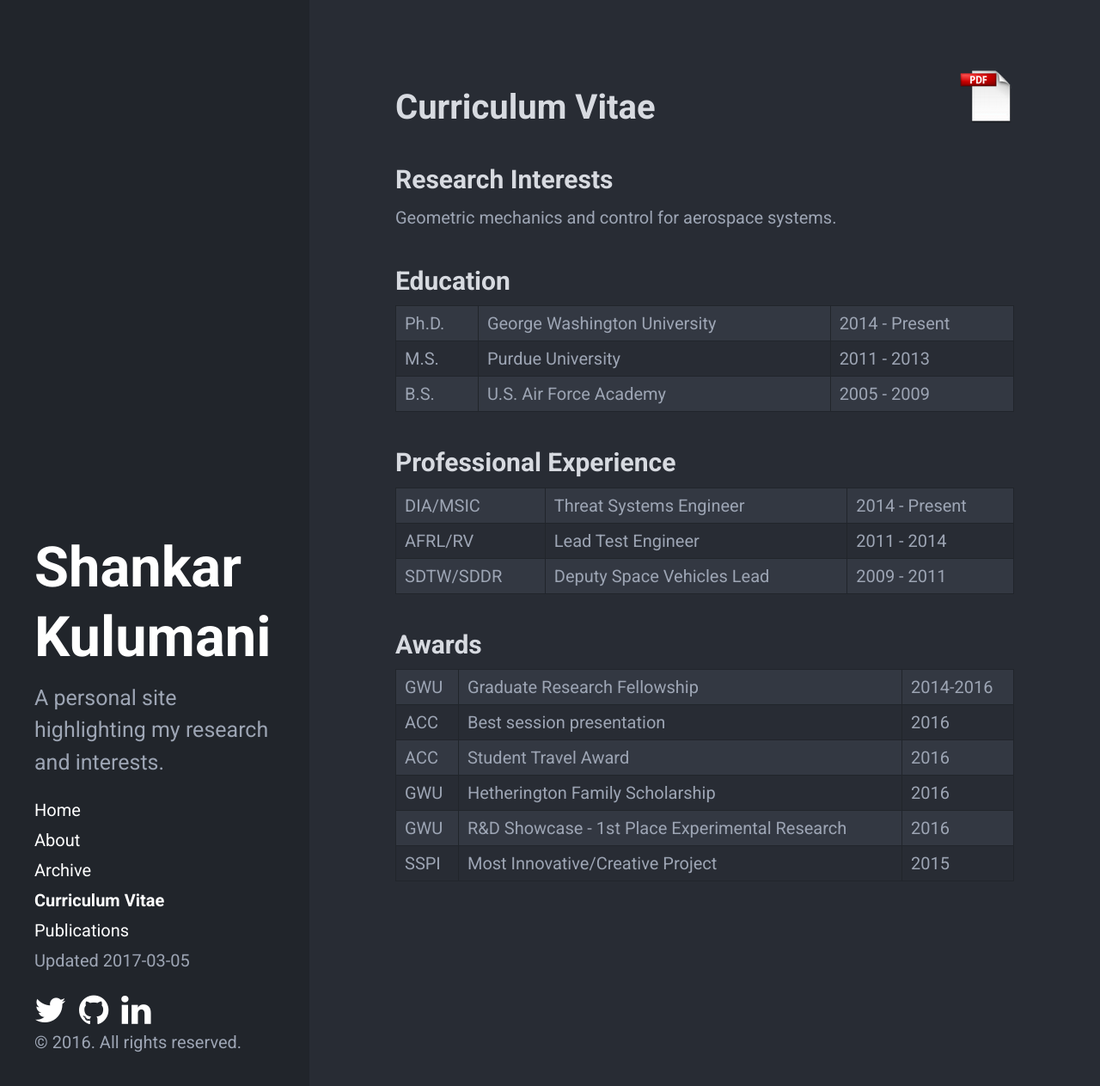
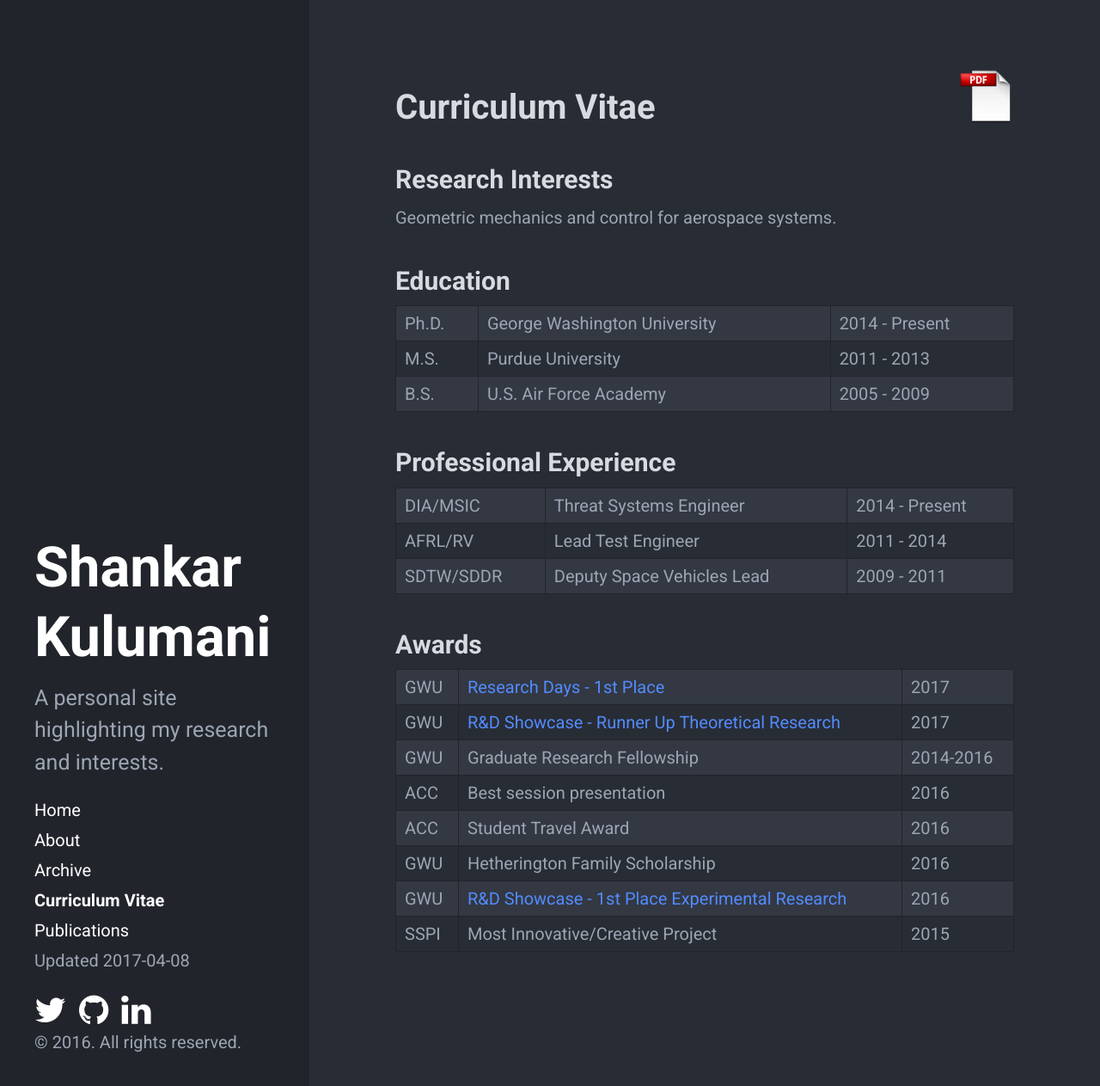
Before and after one commit to skulumani/skulumani.github.io, a Jekyll site: the page built from cv.md, in a window 1280 px wide and 1267 px high. Shown: the top 1263 px of the window at 86% size. Built offline with Jekyll 4.4.1, drawn with Linux system fonts in a browser that asks for light colours; nearby versions of some CDN libraries.

Commit message:
Update awards and modified date

```diff
--- a/_config.yml
+++ b/_config.yml
@@ -24,7 +24,7 @@ paginate:         5
 
 # Custom vars
 version:          0.1
-date:			        "2017-03-05"
+date:               "2017-04-08"
 
 github:
   repo:           https://github.com/skulumani
--- a/cv.md
+++ b/cv.md
@@ -24,9 +24,11 @@ SDTW/SDDR | Deputy Space Vehicles Lead |  2009 -  2011
 
 ## Awards
 
+GWU | [Research Days - 1st Place](http://researchdays.gwu.edu/) | 2017
+GWU | [R&D Showcase - Runner Up Theoretical Research](https://www.seas.gwu.edu/RDshowcase) | 2017
 GWU | Graduate Research Fellowship | 2014-2016
 ACC | Best session presentation | 2016
 ACC | Student Travel Award | 2016
 GWU | Hetherington Family Scholarship | 2016
-GWU | R&D Showcase - 1st Place Experimental Research | 2016
+GWU | [R&D Showcase - 1st Place Experimental Research](https://www.seas.gwu.edu/student-research-development-winners-year#2016) | 2016
 SSPI | Most Innovative/Creative Project | 2015
```
